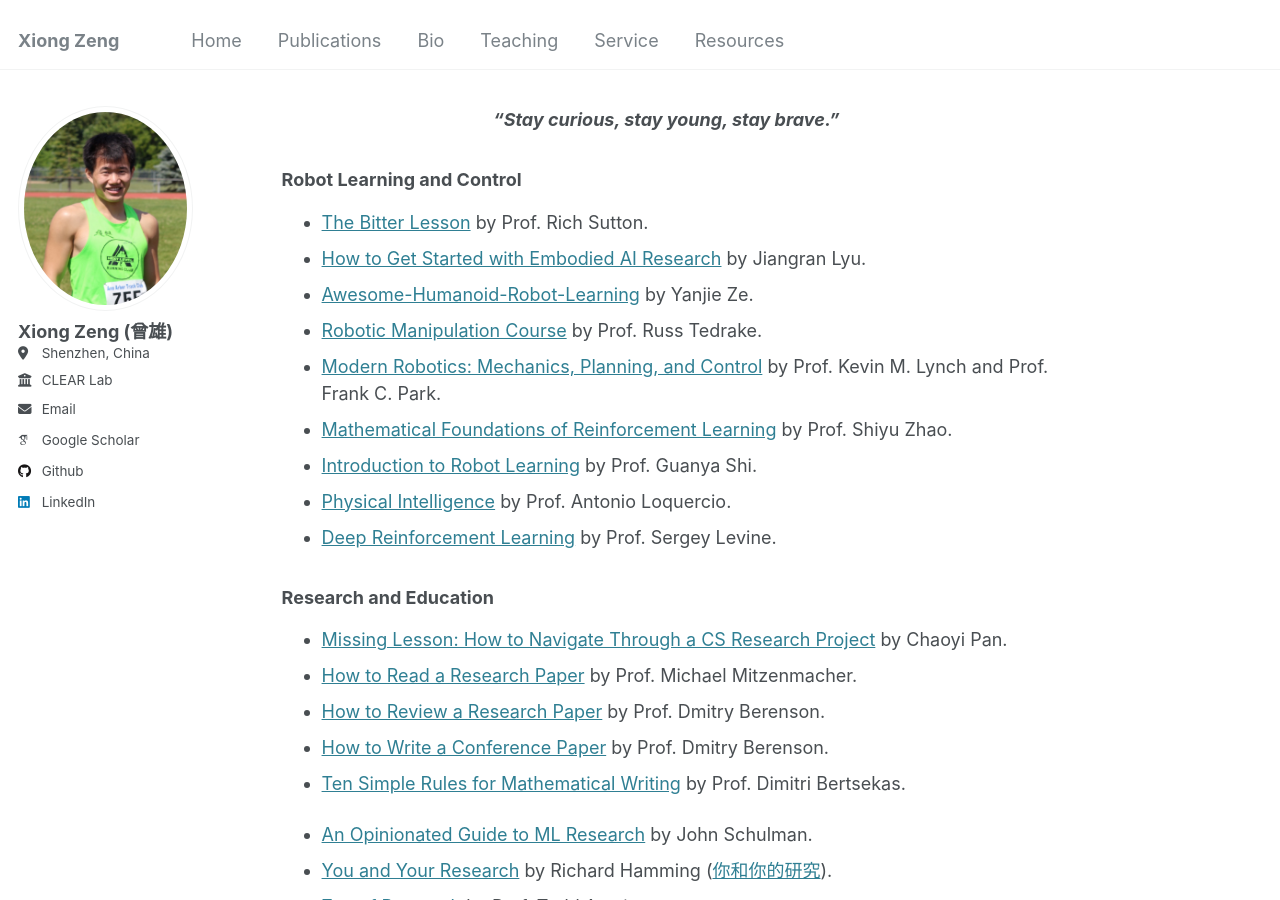
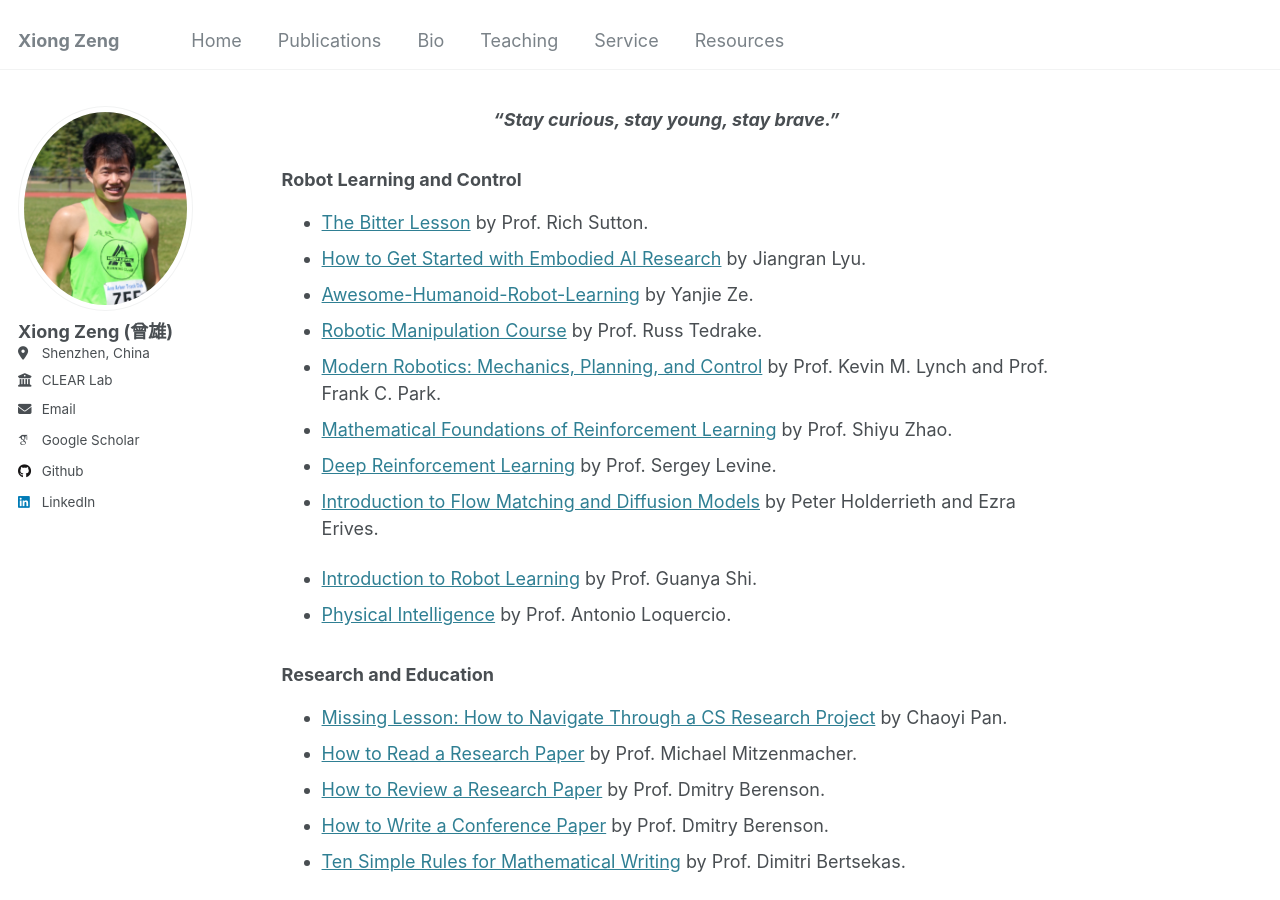
Before and after one commit to zengxiong111/zengxiong.github.io, a Jekyll site: the page built from _pages/resources.md, in a window 1280 px wide and 900 px high. Built offline with Jekyll 4.4.1, drawn with Linux system fonts in a browser that asks for light colours; some web fonts are replaced.

Commit message:
Update resources.md

```diff
--- a/_pages/resources.md
+++ b/_pages/resources.md
@@ -14,9 +14,11 @@ author_profile: true
 - [Robotic Manipulation Course](https://manipulation.csail.mit.edu/) by Prof. Russ Tedrake.
 - [Modern Robotics: Mechanics, Planning, and Control](https://hades.mech.northwestern.edu/images/7/7f/MR.pdf) by Prof. Kevin M. Lynch and Prof. Frank C. Park.
 - [Mathematical Foundations of Reinforcement Learning](https://raw.githubusercontent.com/MathFoundationRL/Book-Mathematical-Foundation-of-Reinforcement-Learning/refs/heads/main/Book-all-in-one.pdf) by Prof. Shiyu Zhao.
+- [Deep Reinforcement Learning](https://rail.eecs.berkeley.edu/deeprlcourse/) by Prof. Sergey Levine.
+- [Introduction to Flow Matching and Diffusion Models](https://diffusion.csail.mit.edu/2026/index.html) by Peter Holderrieth and Ezra Erives.
+
 - [Introduction to Robot Learning](https://16-831-s24.github.io/lectures) by Prof. Guanya Shi.
 - [Physical Intelligence](https://antonilo.github.io/PI_Spring_2026/) by Prof. Antonio Loquercio.
-- [Deep Reinforcement Learning](https://rail.eecs.berkeley.edu/deeprlcourse/) by Prof. Sergey Levine.
 
 
 
```
